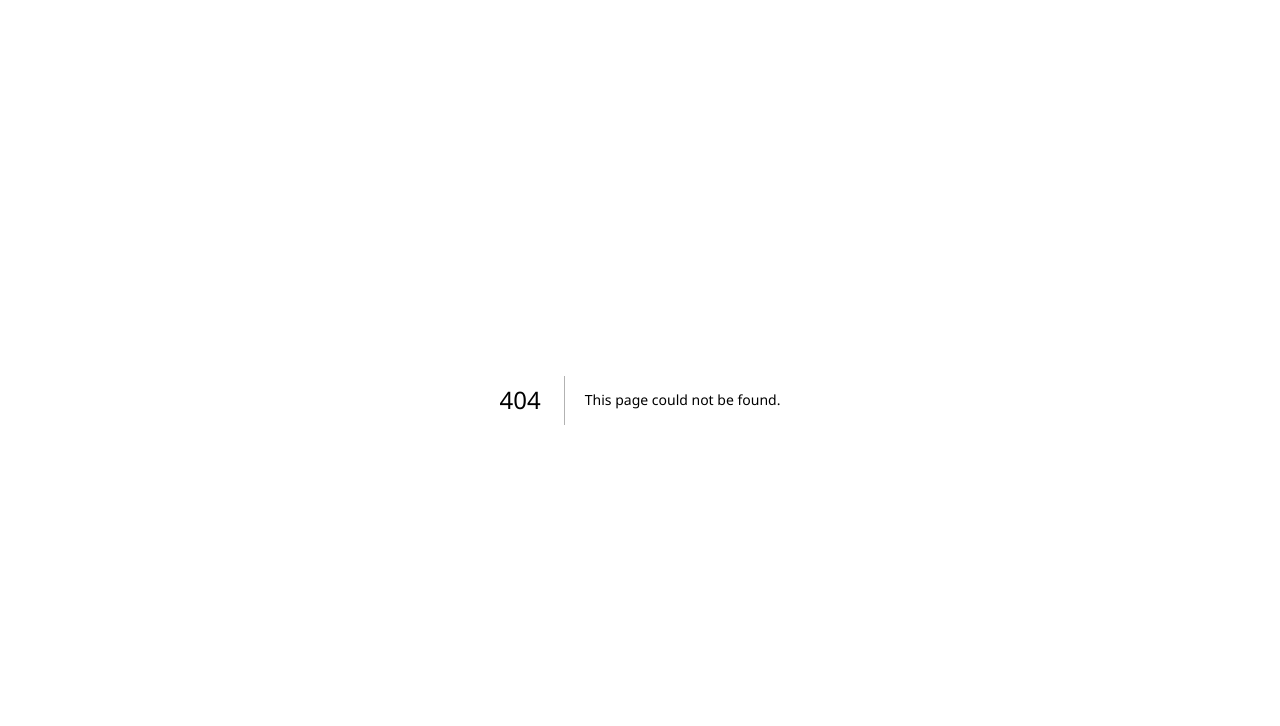
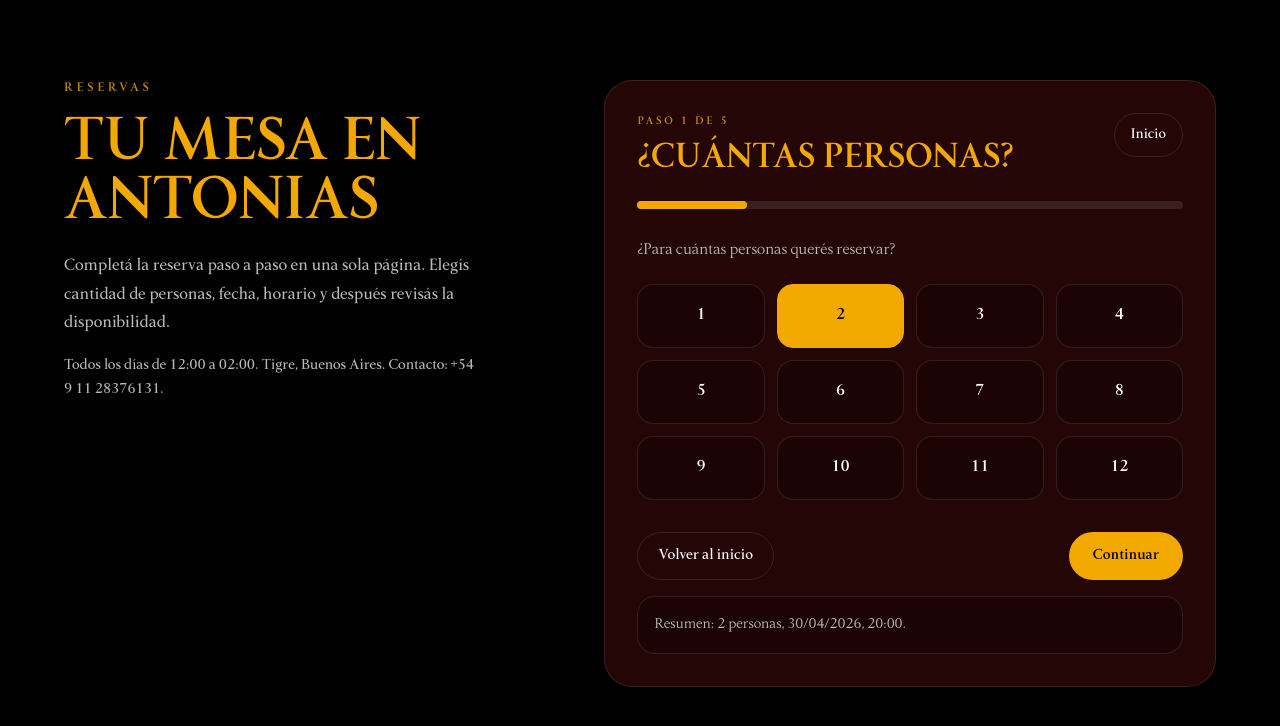
Before and after one commit to lennyramoss/antonias-pasta, a Next.js app: page /reservas in a window 1280 px wide. Before the commit this address had no page. Shown: the top 726 px of the page. Built offline with nearby package versions, Linux system fonts and the light colour scheme.

Commit message:
se cambio a nueva pag la parte de reservas

```diff
--- /dev/null
+++ b/app/reservas/page.tsx
@@ -0,0 +1,28 @@
+import ReservationForm from "@/components/ReservationForm";
+
+export default function ReservationsPage() {
+  return (
+    <main className="min-h-screen bg-antonias-base px-4 py-16 text-white sm:px-6 sm:py-20">
+      <section className="mx-auto grid w-full max-w-6xl gap-10 lg:grid-cols-[0.9fr_1.1fr] lg:items-start">
+        <div className="max-w-[420px]">
+          <p className="text-[0.82rem] font-extrabold uppercase tracking-[0.28em] text-antonias-gold/80">
+            Reservas
+          </p>
+          <h1 className="mt-4 text-[2.8rem] font-extrabold uppercase leading-[0.92] text-antonias-gold sm:text-[4rem]">
+            Tu mesa en Antonias
+          </h1>
+          <p className="mt-5 text-[1rem] font-medium leading-relaxed text-antonias-body sm:text-[1.08rem]">
+            Completá la reserva paso a paso en una sola página. Elegís cantidad de
+            personas, fecha, horario y después revisás la disponibilidad.
+          </p>
+          <p className="mt-4 text-[0.95rem] font-medium leading-relaxed text-antonias-body">
+            Todos los días de 12:00 a 02:00. Tigre, Buenos Aires. Contacto:
+            +54 9 11 28376131.
+          </p>
+        </div>
+
+        <ReservationForm />
+      </section>
+    </main>
+  );
+}
--- a/components/Footer.tsx
+++ b/components/Footer.tsx
@@ -1,9 +1,11 @@
+import ReservationTrigger from "@/components/ReservationTrigger";
+
 const footerLinks = [
   {
     title: "Explorar",
     items: [
       { label: "Reseñas", href: "#resenas" },
-      { label: "Reservas", href: "#reservas" },
+      { label: "Reservas", href: "/reservas" },
       { label: "Ubicación", href: "#ubicacion-title" },
     ],
   },
@@ -38,12 +40,11 @@
               Un espacio cálido para comer rico, brindar y volver. Todos los días de
               12:00 a 02:00 en Trilenium Tigre.
             </p>
-            <a
-              href="#reservas"
+            <ReservationTrigger
               className="mt-7 inline-flex items-center rounded-full bg-antonias-gold px-6 py-3 text-[0.95rem] font-extrabold leading-none text-antonias-ink transition-colors hover:bg-antonias-goldSoft focus:outline-none focus:ring-2 focus:ring-antonias-gold focus:ring-offset-2 focus:ring-offset-antonias-base"
             >
               Reservar mesa
-            </a>
+            </ReservationTrigger>
           </div>
 
           {footerLinks.map((column) => (
--- a/components/Hero.tsx
+++ b/components/Hero.tsx
@@ -1,4 +1,5 @@
 import Image from "next/image";
+import ReservationTrigger from "@/components/ReservationTrigger";
 
 export default function Hero() {
   return (
@@ -28,12 +29,11 @@
         <p className="mt-7 text-[1rem] font-semibold leading-relaxed tracking-normal text-white/90 [text-shadow:0_8px_26px_rgba(0,0,0,0.42)] sm:text-[1.35rem]">
           Pastas artesanales &amp; barra de tragos en Tigre
         </p>
-        <a
-          href="#reservas"
+        <ReservationTrigger
           className="mt-10 inline-flex min-w-52 items-center justify-center rounded-full bg-antonias-gold px-10 py-4 text-[1rem] font-bold leading-none tracking-normal text-antonias-ink shadow-[0_22px_44px_rgba(0,0,0,0.24)] transition hover:-translate-y-0.5 hover:bg-white hover:text-antonias-detail focus:outline-none focus:ring-2 focus:ring-antonias-gold focus:ring-offset-2 focus:ring-offset-black sm:min-w-60 sm:px-12 sm:py-5 sm:text-[1.08rem]"
         >
           Reservar mesa
-        </a>
+        </ReservationTrigger>
       </div>
     </header>
   );
--- a/components/ReservationCTA.tsx
+++ b/components/ReservationCTA.tsx
@@ -1,5 +1,5 @@
 import Image from "next/image";
-import ReservationForm from "@/components/ReservationForm";
+import ReservationTrigger from "@/components/ReservationTrigger";
 
 export default function ReservationCTA() {
   return (
@@ -21,8 +21,14 @@
           Instagram: @antoniaspasta
         </p>
         <p className="mt-4 text-[0.95rem] font-medium leading-relaxed text-antonias-body sm:text-[1.05rem]">
-          Al tocar el botón se abre una reserva guiada, simple y paso a paso.
+          La reserva ahora se hace en una página aparte, con un flujo guiado, simple
+          y paso a paso.
         </p>
+        <ReservationTrigger
+          className="mt-7 inline-flex min-w-52 items-center justify-center whitespace-nowrap rounded-full bg-antonias-gold px-10 py-4 text-[1rem] font-bold leading-none tracking-normal text-antonias-ink shadow-[0_22px_44px_rgba(0,0,0,0.24)] transition hover:-translate-y-0.5 hover:bg-white hover:text-antonias-detail focus:outline-none focus:ring-2 focus:ring-antonias-gold focus:ring-offset-2 focus:ring-offset-black sm:min-w-60 sm:px-12 sm:py-5 sm:text-[1.08rem]"
+        >
+          Ir a reservas
+        </ReservationTrigger>
       </div>
 
       <div className="relative aspect-[4/5] overflow-hidden rounded-[10px]">
@@ -37,9 +43,6 @@
           className="pointer-events-none absolute inset-x-0 bottom-0 h-32 bg-gradient-to-t from-black/45 to-transparent"
           aria-hidden="true"
         />
-        <div className="absolute bottom-7 left-1/2 -translate-x-1/2">
-          <ReservationForm />
-        </div>
       </div>
     </section>
   );
--- a/components/ReservationForm.tsx
+++ b/components/ReservationForm.tsx
@@ -1,6 +1,7 @@
 "use client";
 
-import { useEffect, useState, type ReactNode } from "react";
+import Link from "next/link";
+import { useState, type ReactNode } from "react";
 import {
   evaluateReservation,
   getSlotAvailability,
@@ -16,17 +17,17 @@
 };
 
 const initialDate = getTodayInLocalFormat();
-
-export default function ReservationForm() {
-  const [isOpen, setIsOpen] = useState(false);
-  const [step, setStep] = useState(1);
-  const [form, setForm] = useState<FormState>({
+const initialFormState: FormState = {
   name: "",
   phone: "",
   date: initialDate,
   time: "20:00",
   partySize: "2",
-  });
+};
+
+export default function ReservationForm() {
+  const [step, setStep] = useState(1);
+  const [form, setForm] = useState<FormState>(initialFormState);
   const [result, setResult] = useState<ReturnType<typeof evaluateReservation> | null>(
     null,
   );
@@ -34,38 +35,6 @@
   const partySize = Number(form.partySize);
   const slotAvailability = getSlotAvailability(form.date, partySize);
   const selectedSlot = slotAvailability.find((slot) => slot.time === form.time);
-
-  useEffect(() => {
-    if (!isOpen) {
-      return;
-    }
-
-    const previousOverflow = document.body.style.overflow;
-    document.body.style.overflow = "hidden";
-
-    function onKeyDown(event: KeyboardEvent) {
-      if (event.key === "Escape") {
-        setIsOpen(false);
-      }
-    }
-
-    window.addEventListener("keydown", onKeyDown);
-
-    return () => {
-      document.body.style.overflow = previousOverflow;
-      window.removeEventListener("keydown", onKeyDown);
-    };
-  }, [isOpen]);
-
-  function openModal() {
-    setResult(null);
-    setStep(1);
-    setIsOpen(true);
-  }
-
-  function closeModal() {
-    setIsOpen(false);
-  }
 
   function updateField<Key extends keyof FormState>(field: Key, value: FormState[Key]) {
     setResult(null);
@@ -75,6 +44,12 @@
   function goToStep(nextStep: number) {
     setResult(null);
     setStep(nextStep);
+  }
+
+  function restartForm() {
+    setResult(null);
+    setStep(1);
+    setForm(initialFormState);
   }
 
   function checkAvailability() {
@@ -89,48 +64,22 @@
   }
 
   return (
-    <>
-      <button
-        type="button"
-        onClick={openModal}
-        className="inline-flex min-w-52 items-center justify-center whitespace-nowrap rounded-full bg-antonias-gold px-10 py-4 text-[1rem] font-bold leading-none tracking-normal text-antonias-ink shadow-[0_22px_44px_rgba(0,0,0,0.24)] transition hover:-translate-y-0.5 hover:bg-white hover:text-antonias-detail focus:outline-none focus:ring-2 focus:ring-antonias-gold focus:ring-offset-2 focus:ring-offset-black sm:min-w-60 sm:px-12 sm:py-5 sm:text-[1.08rem]"
-      >
-        Reservar mesa
-      </button>
-
-      {isOpen ? (
-        <div className="fixed inset-0 z-50 flex items-end justify-center bg-black/75 p-3 sm:items-center sm:p-6">
-          <div
-            className="absolute inset-0"
-            aria-hidden="true"
-            onClick={closeModal}
-          />
-          <div
-            role="dialog"
-            aria-modal="true"
-            aria-labelledby="reservation-modal-title"
-            className="relative z-10 max-h-[92vh] w-full max-w-[640px] overflow-y-auto rounded-[28px] border border-white/10 bg-[#240607] p-5 text-white shadow-[0_30px_80px_rgba(0,0,0,0.5)] sm:p-8"
-          >
+    <div className="rounded-[28px] border border-white/10 bg-[#240607] p-5 text-white shadow-[0_30px_80px_rgba(0,0,0,0.5)] sm:p-8">
       <div className="flex items-start justify-between gap-4">
         <div>
           <p className="text-[0.72rem] font-bold uppercase tracking-[0.24em] text-antonias-gold/80">
             Paso {step} de 5
           </p>
-                <h3
-                  id="reservation-modal-title"
-                  className="mt-3 text-[1.9rem] font-extrabold uppercase leading-[0.95] text-antonias-gold sm:text-[2.3rem]"
+          <h2 className="mt-3 text-[1.9rem] font-extrabold uppercase leading-[0.95] text-antonias-gold sm:text-[2.3rem]">
+            {getStepTitle(step)}
+          </h2>
+        </div>
+        <Link
+          href="/"
+          className="inline-flex min-h-11 items-center justify-center rounded-full border border-white/10 px-4 text-[0.92rem] font-semibold text-white transition hover:border-antonias-gold/60"
         >
-                  {getStepTitle(step)}
-                </h3>
-              </div>
-              <button
-                type="button"
-                onClick={closeModal}
-                className="inline-flex h-11 w-11 items-center justify-center rounded-full border border-white/10 bg-black/20 text-[1.3rem] text-white transition hover:border-antonias-gold/60"
-                aria-label="Cerrar reserva"
-              >
-                ×
-              </button>
+          Inicio
+        </Link>
       </div>
 
       <div className="mt-6 h-2 rounded-full bg-white/10">
@@ -291,7 +240,8 @@
                   Te sugerimos:{" "}
                   {result?.suggestions.length
                     ? result.suggestions.join(", ")
-                          : "probar otra fecha"}.
+                    : "probar otra fecha"}
+                  .
                 </p>
                 <div className="mt-4 flex flex-wrap gap-3">
                   {result?.suggestions.map((suggestion) => (
@@ -315,13 +265,22 @@
       </div>
 
       <div className="mt-8 flex flex-col-reverse gap-3 sm:flex-row sm:justify-between">
+        {step === 1 ? (
+          <Link
+            href="/"
+            className="inline-flex min-h-12 items-center justify-center rounded-full border border-white/10 px-5 text-[0.96rem] font-semibold text-white transition hover:border-antonias-gold/60"
+          >
+            Volver al inicio
+          </Link>
+        ) : (
           <button
             type="button"
-                onClick={() => (step === 1 ? closeModal() : goToStep(step - 1))}
+            onClick={() => goToStep(step - 1)}
             className="inline-flex min-h-12 items-center justify-center rounded-full border border-white/10 px-5 text-[0.96rem] font-semibold text-white transition hover:border-antonias-gold/60"
           >
-                {step === 1 ? "Cancelar" : "Volver"}
+            Volver
           </button>
+        )}
 
         {step < 4 ? (
           <button
@@ -347,10 +306,10 @@
         {step === 5 ? (
           <button
             type="button"
-                  onClick={closeModal}
+            onClick={restartForm}
             className="inline-flex min-h-12 items-center justify-center rounded-full bg-antonias-gold px-6 text-[0.96rem] font-bold text-antonias-ink transition hover:-translate-y-0.5 hover:bg-white"
           >
-                  Cerrar
+            Hacer otra reserva
           </button>
         ) : null}
       </div>
@@ -362,9 +321,6 @@
         </div>
       ) : null}
     </div>
-        </div>
-      ) : null}
-    </>
   );
 }
 
--- /dev/null
+++ b/components/ReservationTrigger.tsx
@@ -0,0 +1,16 @@
+import Link from "next/link";
+import type { ReactNode } from "react";
+
+export default function ReservationTrigger({
+  children,
+  className,
+}: {
+  children: ReactNode;
+  className: string;
+}) {
+  return (
+    <Link href="/reservas" className={className}>
+      {children}
+    </Link>
+  );
+}
```
Lines whose indentation alone changed are shown as unchanged.
